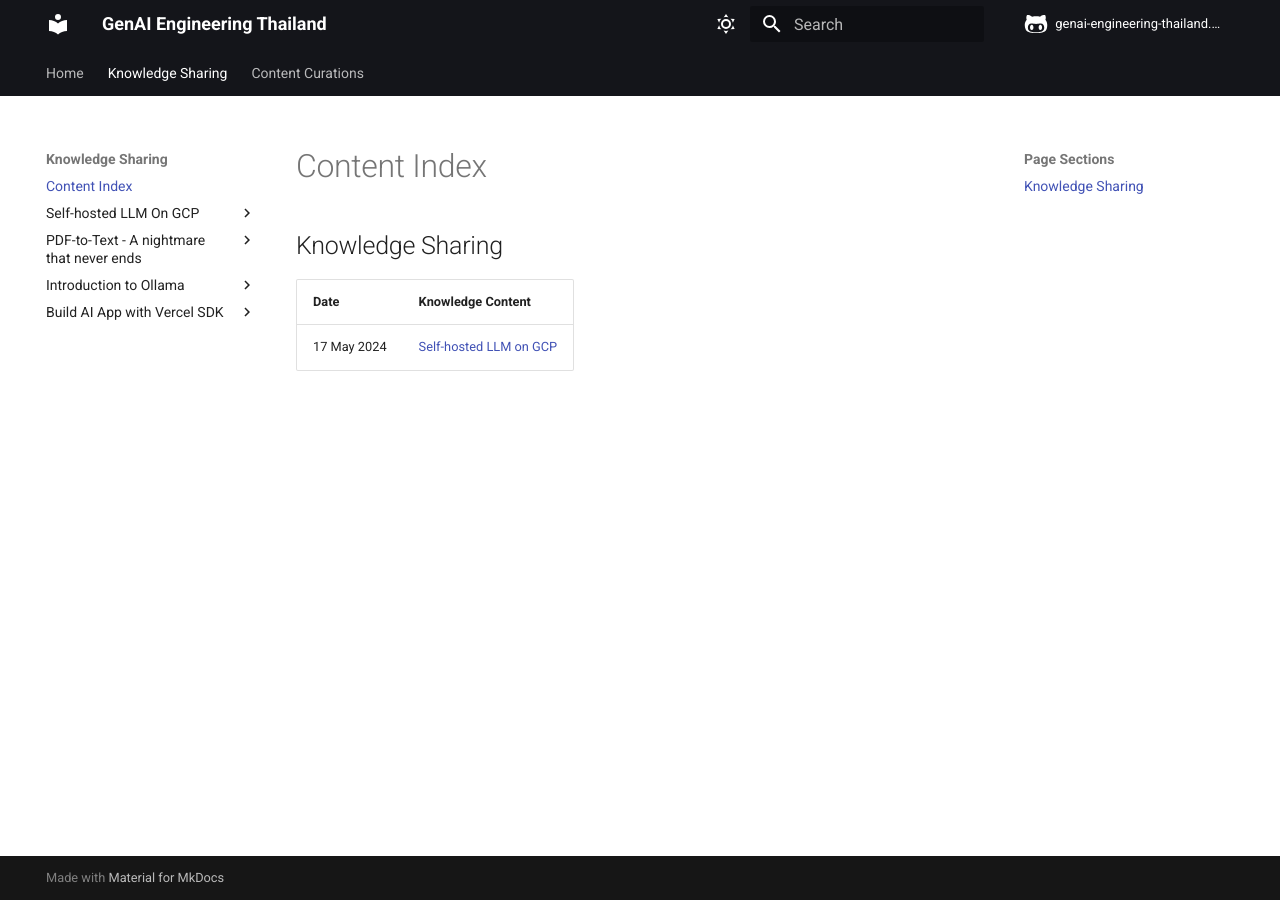
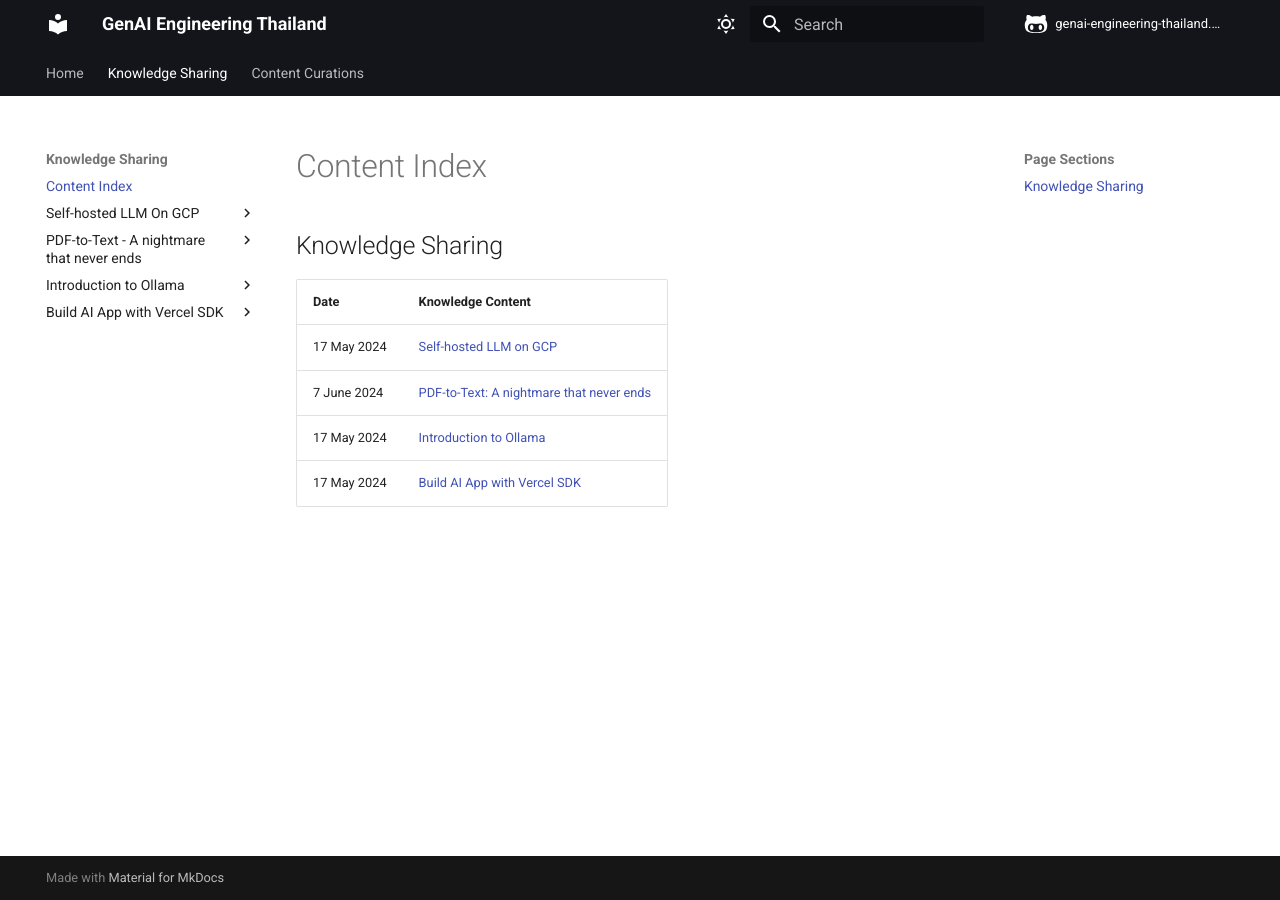
Before and after one commit to genai-engineering-thailand/genai-engineering-thailand.github.io, an MkDocs documentation site: the page built from docs/knowledge-sharing/content_index.md, in a window 1280 px wide. Built offline with MkDocs 1.6.1 and Material for MkDocs 9.7.7, drawn with Linux system fonts in a browser that asks for light colours; comment, search, counter and statistics services are not loaded.

```diff
--- a/docs/knowledge-sharing/content_index.md
+++ b/docs/knowledge-sharing/content_index.md
@@ -2,4 +2,7 @@
 
 | Date      | Knowledge Content |
 | ----------- | ----------- |
-| 17 May 2024 | [Self-hosted LLM on GCP](0%20-%20Self-hosted%20LLM%20on%20GCP/README.md)  |
+| 17 May 2024 | [Self-hosted LLM on GCP](0 - Self-hosted LLM on GCP/README.md)  |
+| 7 June 2024 | [PDF-to-Text: A nightmare that never ends](1 - PDF-to-Text - A nightmare that never ends/README.md)  |
+| 17 May 2024 | [Introduction to Ollama](2 - Introduction to Ollama/README.md)  |
+| 17 May 2024 | [Build AI App with Vercel SDK](3 - Build AI App with Vercel SDK/README.md)  |
```
Also changed, not shown: docs/knowledge-sharing/3 - Build AI App with Vercel SDK/README.md (+1 -1 lines), docs/knowledge-sharing/3 - Build AI App with Vercel SDK/event_cover.png (renamed from docs/knowledge-sharing/3 - Build AI App with Vercel SDK/event_conver.png).
